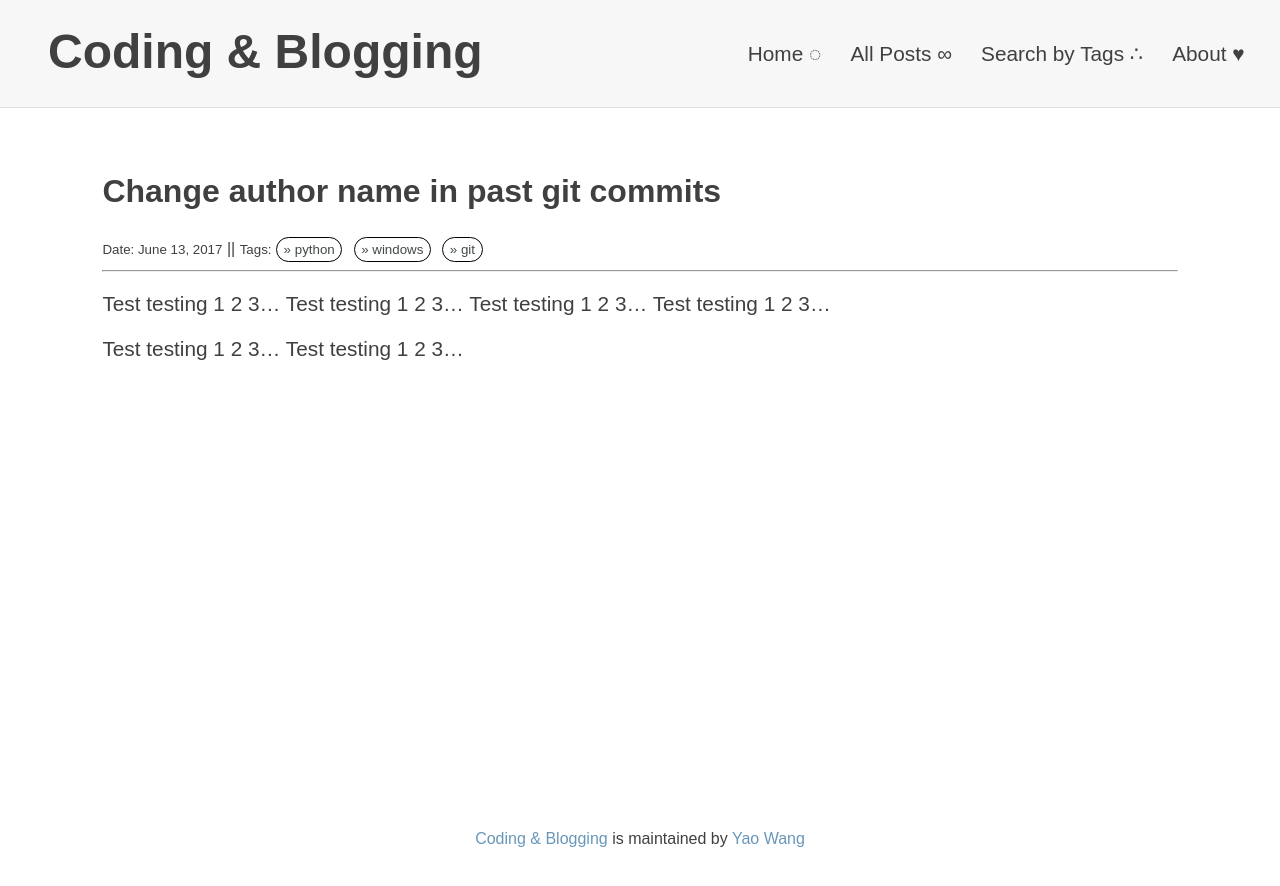
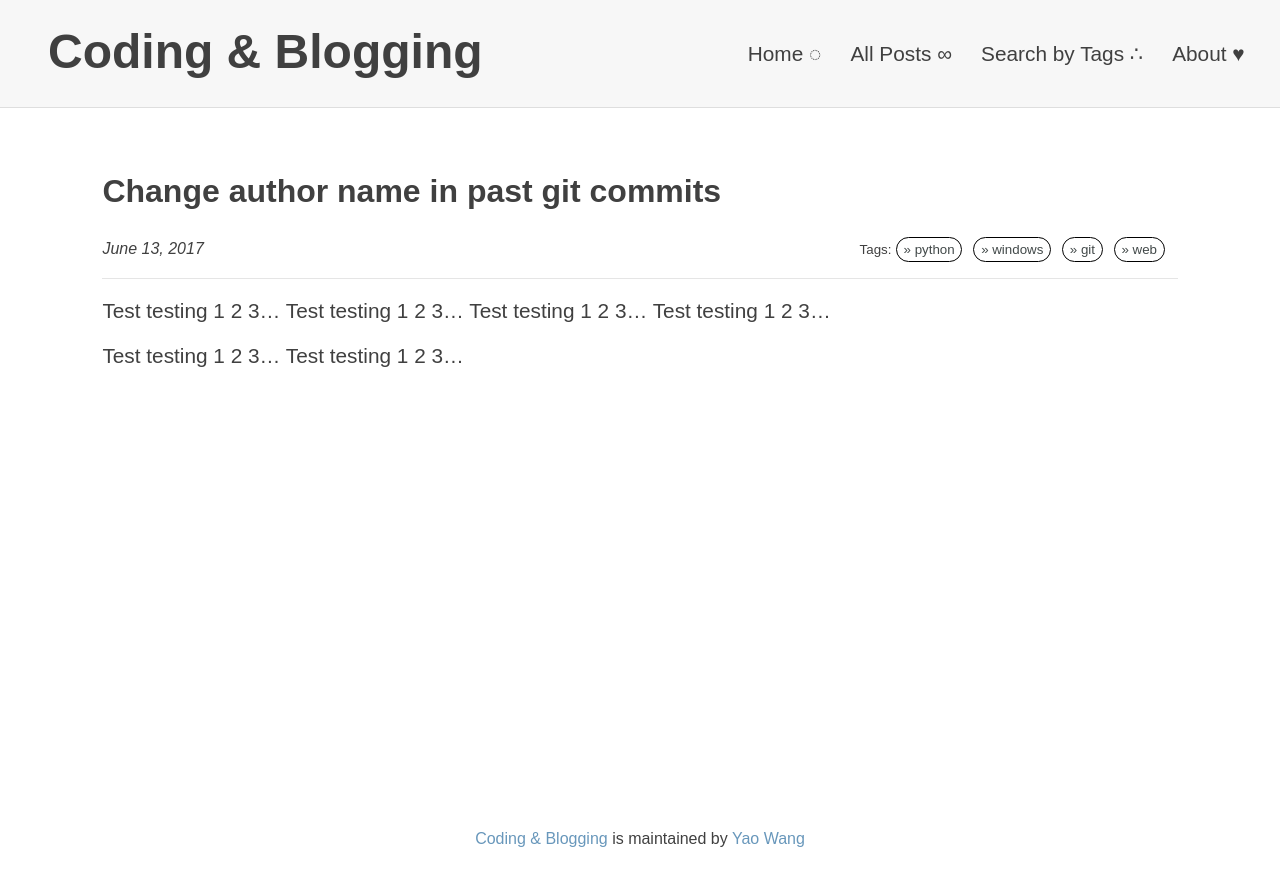
Before and after one commit to superyaooo/Blog, a Jekyll site: the page built from _posts/2017-06-13-post-1.md, in a window 1280 px wide. Shown: the top 886 px of the page. Built offline with Jekyll 4.4.1, drawn with Linux system fonts in a browser that asks for light colours.

Commit message:
update post layout

```diff
--- a/_layouts/post.html
+++ b/_layouts/post.html
@@ -2,14 +2,18 @@
 layout: default
 ---
 
-<small>Date: {{ page.date | date: "%B %-d, %Y" }}</small> ||
+<div class="post-head">
+    <div>
+        <em>{{ page.date | date: "%B %-d, %Y" }}</em>
+    </div>
+    <div>
         <small>Tags:</small>
         {% for tag in page.tags %}
         <small class = "tag">
           <a href="{{ site.baseurl }}/tags#{{ tag | slugify }}"> &raquo; {{ tag }}</a>
         </small>
         {% endfor %}
-
-<hr>
+    </div>
+</div>
 
 {{ content }}
--- a/_posts/2017-06-13-post-1.md
+++ b/_posts/2017-06-13-post-1.md
@@ -1,7 +1,7 @@
 ---
 layout: post
 title: Change author name in past git commits
-tags: [python, windows, git]
+tags: [python, windows, git, web]
 ---
 
 Test testing 1 2 3...
--- a/assets/css/style.css
+++ b/assets/css/style.css
@@ -118,6 +118,11 @@ footer {
 .tag:hover { background-color: #e8f0f7; }
 
 nav {
+    /*flex box*/
+    display: -webkit-box;
+    display: -moz-box;
+    display: -ms-flexbox;
+    display: -webkit-flex;
     display: flex;
     border-bottom: 1px solid rgba(0,0,0,0.1);
     background-color: #f7f7f7;
@@ -151,6 +156,19 @@ nav > div { width: 50%; }
 
 .navbar a { padding: .7em; }
 
+.post-head {
+    border-bottom: 1px solid rgba(0,0,0,0.1);
+    padding-bottom: 1em;
+}
+
+.post-head > div { display: inline-block; }
+
+.post-head > div:first-child { width: 15%; }
+
+.post-head > div:nth-child(2) {
+    width: 84%;
+    text-align: right;
+}
 
 @media screen and (min-width: 760px) and (max-width: 1195px)
 {
@@ -172,6 +190,9 @@ nav > div { width: 50%; }
     }
 
     .excerpt-block { width: 90%; }
+
+    .post-head > div:first-child { width: 20%; }
+    .post-head > div:nth-child(2) { width: 79%; }
 }
 
 @media screen and (max-width: 759px)
@@ -210,4 +231,16 @@ nav > div { width: 50%; }
     .navbar li:last-of-type { border-bottom: none; }
 
     .excerpt-block { width: 90%; }
+
+    .post-head > div { display: block; }
+
+    .post-head > div:first-child {
+        width: 100%;
+        padding-bottom: 10px;
+    }
+
+    .post-head > div:nth-child(2) {
+        width: 100%;
+        text-align: left;
+    }
 }
```
Lines whose indentation alone changed are shown as unchanged.
